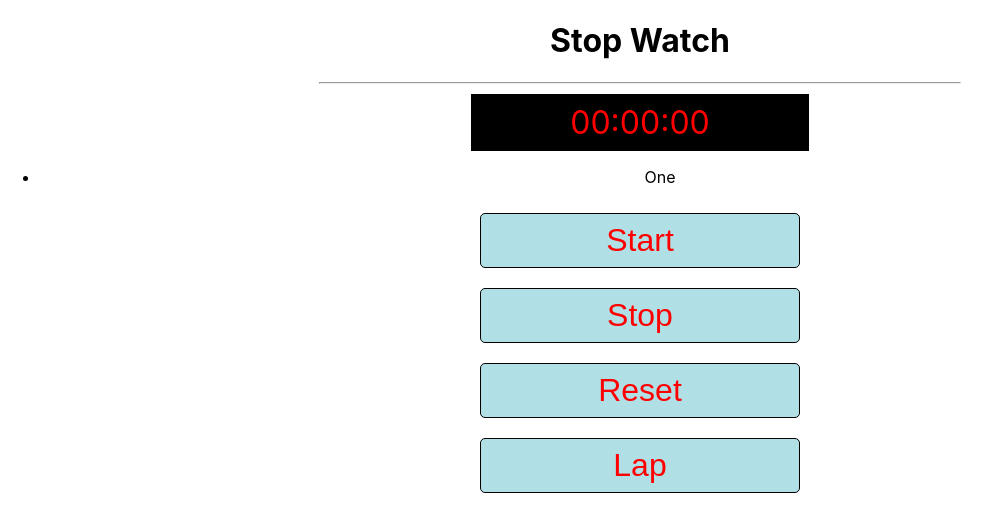
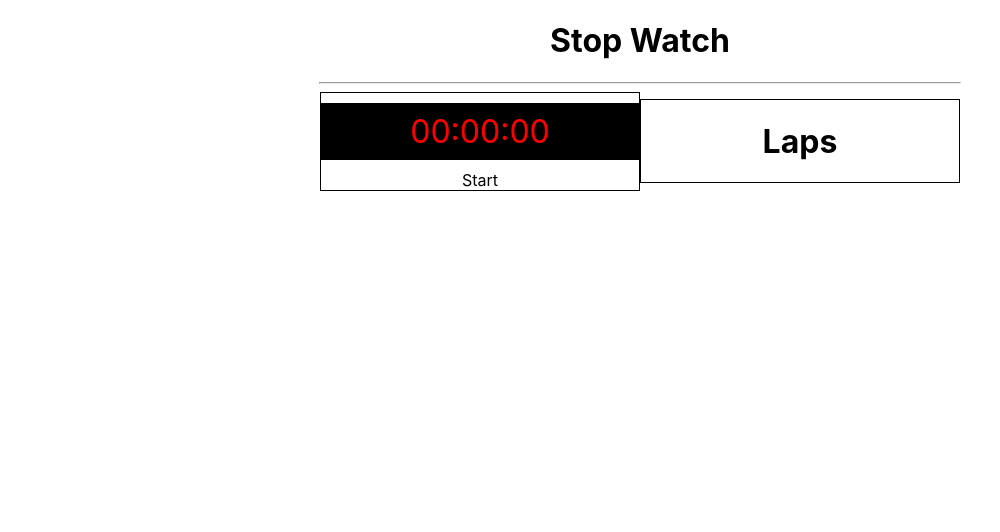
Before and after one commit to krishnalokam/ReactApps, a React (Create React App) app in the folder stopwatch/: page / in a window 1280 px wide. Shown: the top 532 px of the page, without its empty margins (0-1000 px from the left). Built offline with nearby package versions, Linux system fonts and the light colour scheme.

Commit message:
stopwatch

```diff
--- a/stopwatch/src/components/Button.jsx
+++ b/stopwatch/src/components/Button.jsx
@@ -1,8 +1,8 @@
 import React from "react";
 
-const Button = ({name,handleClicked}) => {
+const Button = ({name,handleClicked,display}) => {
     return(
-        <div>
+        <div style={{display:display}}>
             <button style={styles.buttonStyle} type="button" onClick={handleClicked}>{name}</button>
         </div>
     )
@@ -11,7 +11,7 @@ const Button = ({name,handleClicked}) => {
 
 const styles = {
     buttonStyle:{
-        width:"25%",
+
         margin:"10px auto",
         padding:"8px",
         border: "1px solid black",
--- /dev/null
+++ b/stopwatch/src/components/ControlButtons.jsx
@@ -0,0 +1,36 @@
+import React  from "react";
+
+const ControlButtons = ({active,paused,startTimer,stopTimer,resetTimer,captureLap}) => {
+
+    const startButton = (
+        <div onClick={startTimer}>
+            Start
+        </div>
+    )
+    const ActiveButtons = (
+        <div style={styles.btnGroup}>
+            <div onClick={stopTimer}>
+                {paused? "Resume":"Stop"}
+            </div>
+            <div onClick={resetTimer}>
+                Reset
+            </div>
+           { (active && !paused )? (<div onClick={captureLap}>
+                Lap
+            </div>): ""}
+        </div>
+    )
+    return (
+        <div>{active? ActiveButtons : startButton}</div>
+    )
+}
+
+const styles = {
+    btnGroup :{
+        display:"flex",
+        alignItems:"center",
+        justifyContent:"space-around"
+    }
+}
+
+export default ControlButtons;
--- a/stopwatch/src/components/Lap.jsx
+++ b/stopwatch/src/components/Lap.jsx
@@ -1,17 +1,23 @@
 import React from "react";
 
 const Lap = ({laps}) => {
-{console.log(laps);}
+// {console.log("laps " +laps);}
 return(<div>
-    <ul>
-    <li>One</li>
-    {/* {
+    <h1>Laps</h1>
+    <ol style={styles.lapStyle} >
+
+    {
         laps.map((lap,idx) => {
         return <li key={idx}>{lap}</li>
-    })} */}
-    </ul>
+    })}
+    </ol>
     </div>);
 
 }
 
+const styles = {
+    lapStyle:{
+        // listStyle:"none"
+    }
+}
 export default Lap;
--- a/stopwatch/src/components/StopWatch.jsx
+++ b/stopwatch/src/components/StopWatch.jsx
@@ -1,74 +1,153 @@
-import React, { useState } from "react";
+import React, { useEffect, useState } from "react";
 import Header from "./Header";
-import Button from "./Button";
+// import Button from "./Button";
 import Timer from "./Timer";
 import Lap from "./Lap";
+import ControlButtons from "./ControlButtons"
 
-const StopWatch = function() {
+const StopWatch = function () {
 
-    const [time,setTime]     = useState(0);
-    const [active,setActive] = useState(false);
-    const [pause,setPause]   = useState(false)
-    const [lapValues,setLapValues] = useState([]);
+    const [time, setTime] = useState(0);
+    const [active, setActive] = useState(false);
+    const [pause, setPause] = useState(true)
+    const [lapValues, setLapValues] = useState([]);
 
-    function startTimer(){
+
+    useEffect(() => {
+        let interval = null;
+
+        if (active && pause === false) {
+          interval = setInterval(() => {
+            setTime((time) => time + 1);
+          }, 1000);
+        } else {
+          clearInterval(interval);
+        }
+        return () => {
+          clearInterval(interval);
+        };
+      }, [active, pause]);
+
+    function startTimer() {
+        console.log("Start Timer");
         setActive(true);
         setPause(false)
     }
 
-    function stopTimer(){
-        setActive(false);
-        setPause(true);
+    function stopTimer() {
+        console.log("stopTimer");
+        // setActive(false);
+        setPause(prev => !prev);
     }
 
-    function resetTimer(){
+    function resetTimer() {
+        console.log("resetting timer");
+        setActive(false);
+        setLapValues([]);
         setTime(0);
-        setActive(false);
-        setPause(true);
+
     }
 
+    // useEffect(()=>{
+
+    //     return () => {
+    //         console.log("Active state changed to in useEffect "+active)
+    //         if(active){
+    //         setTime(0);
+    //     }
+    // }
+    // },[active])
+
+    // setTimeout(() => {
+    //     if(active && pause===false){
+    //     console.log("setTimeout");
+    //     setTime(time + 1);
+    //     }
+    // }, 1000);
+
     function captureLap() {
-        console.log("Capture Lap"+[lapValues]);
-        setLapValues([lapValues].push(formatTime(time)))
+
+        console.log("Capture Lap " + [...lapValues]);
+        setLapValues([...lapValues, formatTime(time)])
     }
 
     function formatTime(totalSeconds) {
 
-        let hrs = Math.floor(totalSeconds/3600);
-        hrs = String(hrs).padStart(2,0)
+        let hrs = Math.floor(totalSeconds / 3600);
+        hrs = String(hrs).padStart(2, 0)
 
         totalSeconds %= 3600;
 
-        let mins = Math.floor(totalSeconds/60);
-        mins = String(mins).padStart(2,0)
+        let mins = Math.floor(totalSeconds / 60);
+        mins = String(mins).padStart(2, 0)
 
-        let secs = totalSeconds%60;
-        secs = String(secs).padStart(2,0)
+        let secs = totalSeconds % 60;
+        secs = String(secs).padStart(2, 0)
 
-        return hrs+":"+mins+":"+secs;
+        return hrs + ":" + mins + ":" + secs;
     }
 
-    setTimeout(() => {
-        active && setTime(time+1);
-    },1000);
 
- return (<div>
+
+    return (<div>
         <Header />
         <div style={styles.displayStyle}>
-            <Timer time={formatTime(time)} />
-            <Lap laps={lapValues} />
-            <Button name="Start" handleClicked={startTimer}/>
-            <Button name="Stop" handleClicked={stopTimer}/>
-            <Button name="Reset" handleClicked={resetTimer}/>
-            <Button name="Lap" handleClicked={captureLap}/>
+            <div style={styles.leftWindow}>
+                <Timer time={formatTime(time)} />
+                <ControlButtons
+                    active = {active}
+                    paused={pause}
+                    startTimer={startTimer}
+                    stopTimer = {stopTimer}
+                    resetTimer={resetTimer}
+                    captureLap= {captureLap}
+                 />
+                {/* <Button name="Start" handleClicked={startTimer}  />
+                <Button name="Stop" handleClicked={stopTimer} />
+                <Button name="Reset" handleClicked={resetTimer} />
+                <Button name="Lap" handleClicked={captureLap} /> */}
+            </div>
+            <div style={styles.rightWindow}>
+                <Lap laps={[...lapValues]} />
+            </div>
         </div>
- </div>  )
+    </div>)
 }
 
 const styles = {
-    // displayStyle :{
-    //     display:"flex",
-    //     alignItems:"center"
-    // }
+    displayStyle: {
+        display: "flex",
+        alignItems: "center",
+        justifyContent: "center",
+        width:"50%",
+        margin:"auto",
+
+    },
+
+    stopWatch :{
+        height: "85vh",
+        width: "23vw",
+        margin:"auto",
+        // backgroundColor: "#0d0c1b",
+        display: "flex",
+        // flexDirection: "column",
+        alignItems: "center",
+        justifyContent: "space-between"
+    },
+
+    leftWindow: {
+        flex: 1,
+        alignItems:"center",
+        justifyContent:"center",
+        border:"1px solid black",
+        // backgroundColor: "#0d0c1b",
+    },
+    rightWindow:{
+        flex: 1,
+        alignItems:"center",
+        justifyContent:"center",
+        border:"1px solid black",
+        // backgroundColor: "#0d0c1b",
+    }
 }
 export default StopWatch;
--- a/stopwatch/src/components/Timer.jsx
+++ b/stopwatch/src/components/Timer.jsx
@@ -8,7 +8,7 @@ const Timer = ({time}) => {
 
 const styles = {
     timerStyle:{
-        width:"25%",
+        // width:"25%",
         margin:"10px auto",
         padding:"8px",
         border: "1px solid black",
```
Also changed, not shown: 1 other file (tests, documents, lock files or other folders).
